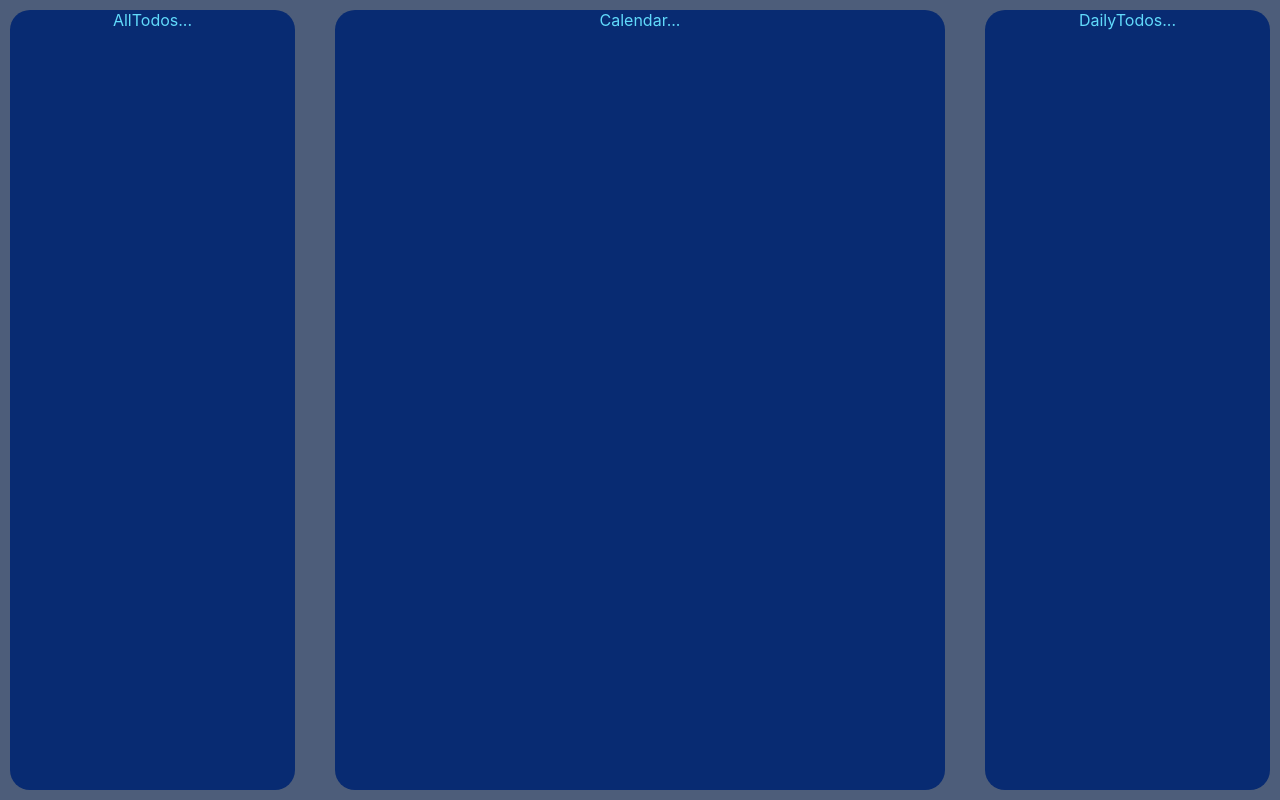
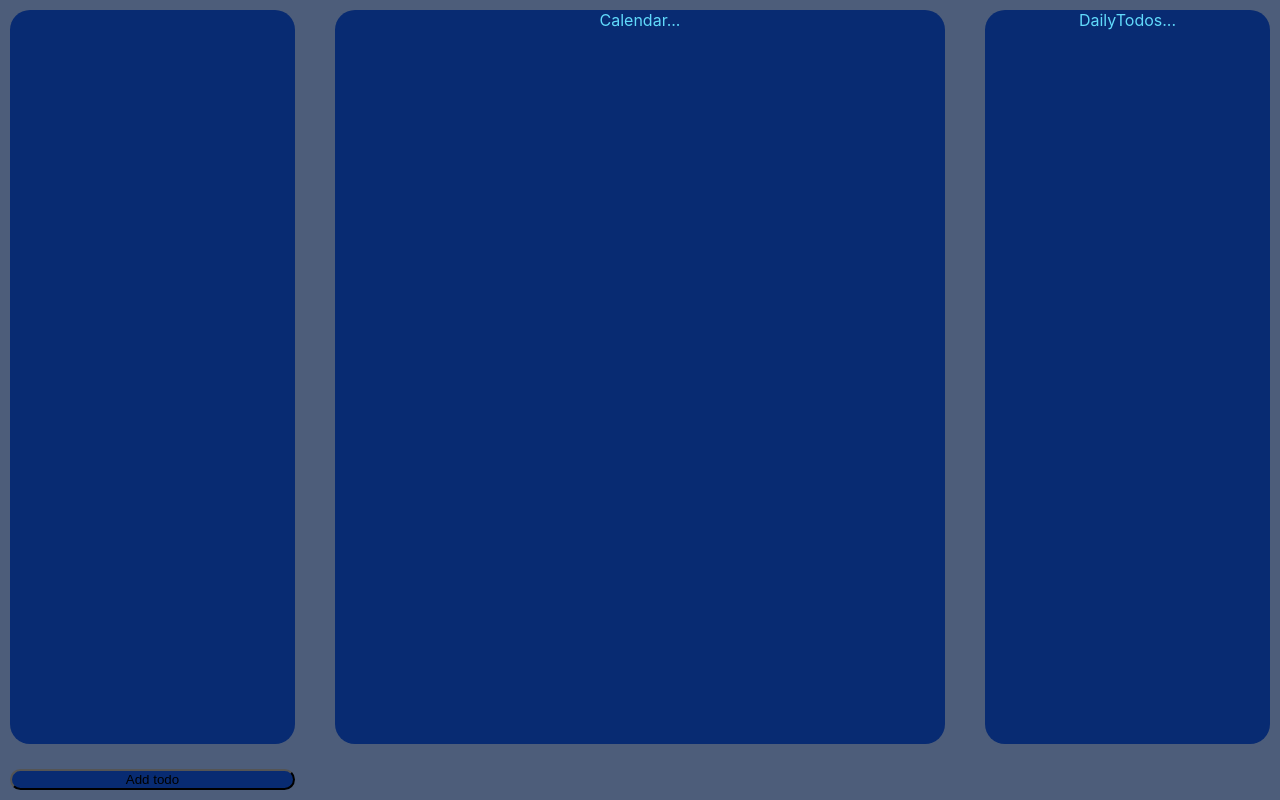
Before and after one commit to EmilNilsson12/typescript-todo-calendar, a React (Create React App) app: page / in a window 1280 px wide. Built offline with nearby package versions, Linux system fonts and the light colour scheme.

Commit message:
Add localStorage saving

```diff
--- a/src/App.tsx
+++ b/src/App.tsx
@@ -1,3 +1,4 @@
+import { FunctionComponent, useEffect, useState } from 'react';
 import './App.css';
 import AllTodos from './Components/AllTodos';
 import Calendar from './Components/Calendar';
@@ -7,14 +8,50 @@ import DailyTodos from './Components/DailyTodos';
 // AllTodos
 // Calendar
 
-function App() {
+interface Todo {
+	title: String;
+}
+
+interface TodoArr {
+	todos: Array<Todo>;
+}
+
+const App: FunctionComponent = () => {
+	const [todos, setTodos] = useState<TodoArr['todos']>([]);
+
+	// Initial assignment
+	useEffect(() => {
+		if (!localStorage.getItem('todos')) {
+			localStorage.setItem('todos', JSON.stringify(todos));
+		} else {
+			const lsString = localStorage.getItem('todos');
+			const lsParsed = JSON.parse(lsString || '[]');
+			setTodos(lsParsed);
+		}
+	}, []);
+
+	useEffect(() => {
+		console.log('todos updated');
+		console.log('todos: ', todos);
+		localStorage.setItem('todos', JSON.stringify(todos));
+	}, [todos]);
+
+	const handleClick = () => {
+		console.log('Button clicked');
+		const copyOfTodos: TodoArr['todos'] = [...todos, { title: 'hello' }];
+		console.log('copyOfTodos: ', copyOfTodos);
+		setTodos(copyOfTodos);
+		localStorage.setItem('todos', JSON.stringify(todos));
+	};
+
 	return (
 		<div className='App container'>
-			<AllTodos />
+			<button onClick={handleClick}>Add todo</button>
+			<AllTodos todos={todos} />
 			<Calendar />
 			<DailyTodos />
 		</div>
 	);
-}
+};
 
 export default App;
--- a/src/Components/AllTodos.tsx
+++ b/src/Components/AllTodos.tsx
@@ -1,5 +1,27 @@
-function AllTodos() {
-	return <div className='AllTodos'>AllTodos...</div>;
+// import { FunctionComponent } from 'react';
+
+interface Todo {
+	title: String;
 }
 
+interface Props {
+	todos: Array<Todo>;
+	// alt
+	// todos: Todo[];
+}
+
+const AllTodos = (props: Props) => {
+	const { todos } = props;
+	console.log('todos: ', todos);
+	console.log('todos length: ', todos.length);
+
+	return (
+		<div className='AllTodos'>
+			{todos.map((todo, i) => (
+				<div key={i}>Title: {todo.title}</div>
+			))}
+		</div>
+	);
+};
+
 export default AllTodos;
```
